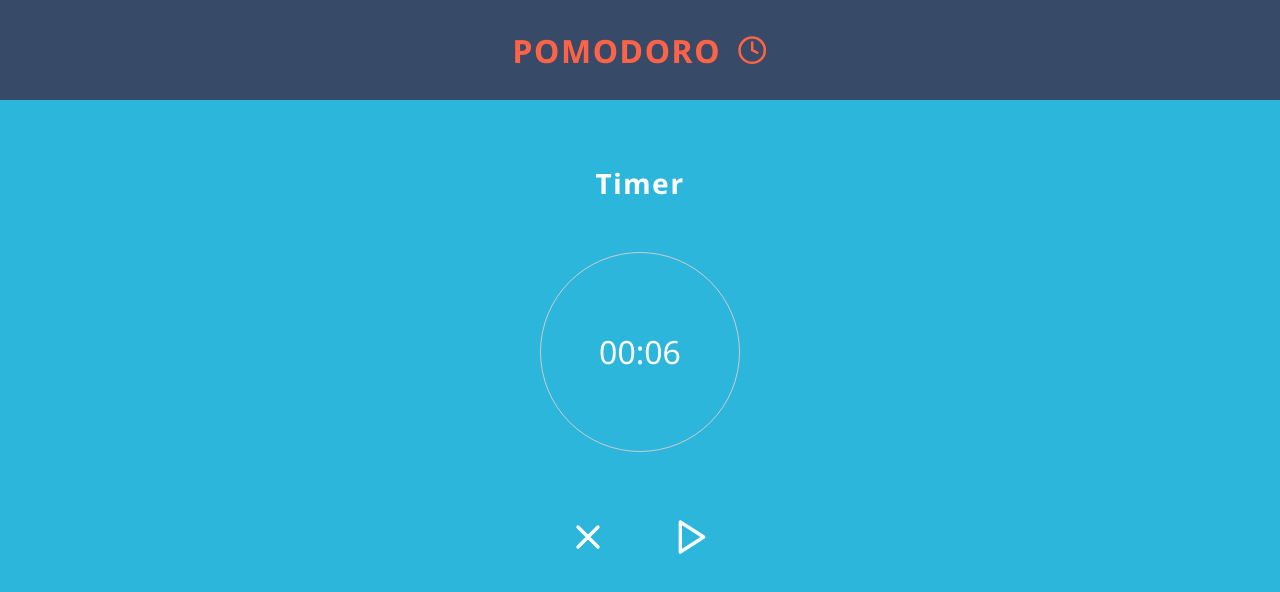
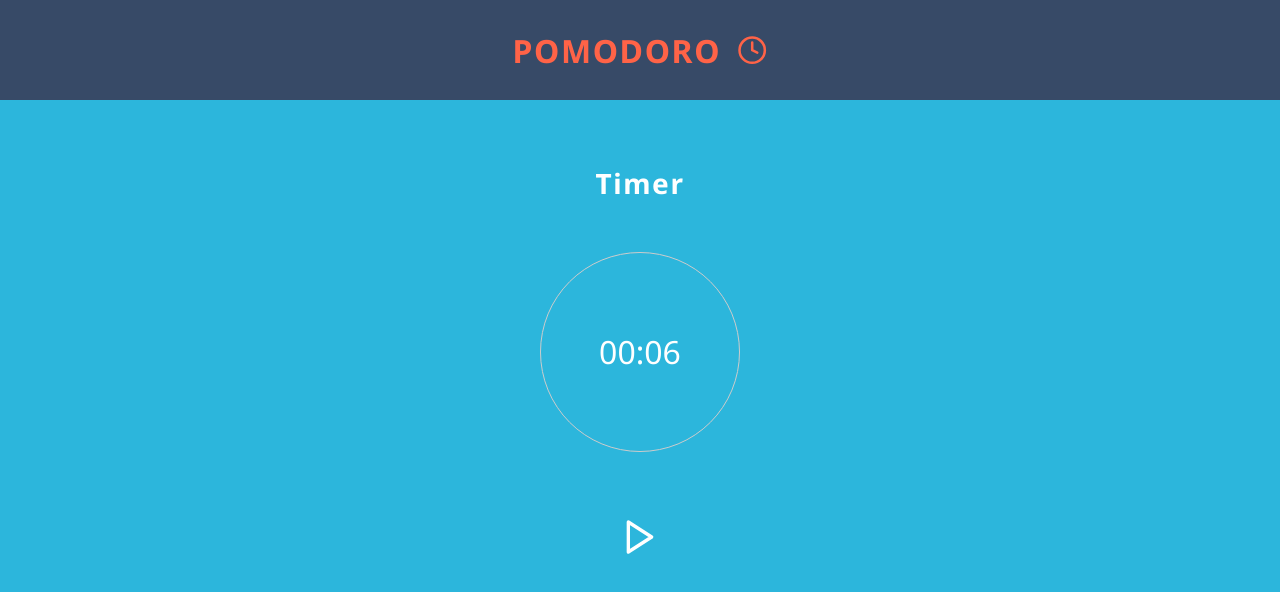
Before and after one commit to Rykasa/pomodoro-timer, a React (Vite) app: page / in a window 1280 px wide. Shown: the top 592 px of the page. Built offline with nearby package versions, Linux system fonts and the light colour scheme.

Commit message:
add timer functionalities

```diff
--- a/package.json
+++ b/package.json
@@ -14,6 +14,7 @@
     "styled-components": "^5.3.5"
   },
   "devDependencies": {
+    "@types/node": "^17.0.40",
     "@types/react": "^18.0.0",
     "@types/react-dom": "^18.0.0",
     "@types/styled-components": "^5.1.25",
--- a/src/components/Timer/index.tsx
+++ b/src/components/Timer/index.tsx
@@ -1,11 +1,16 @@
 import { FiPlay, FiX } from "react-icons/fi"
+import { useCountdown } from "../../hooks/useCountdown";
 import { Countdown } from "../Countdown";
 import * as C from './styles';
 
 export function Timer(){
+
+  const { isActive, startCountdown, stopCountdown, hadBreak } = useCountdown()
+
   return(
     <C.Container>
           <C.TimerHeading>Timer</C.TimerHeading>
+          {hadBreak && 'Take a break'}
           <C.TimeWrapper>
             <C.ProgressBar />
             <C.Countdown>
@@ -13,12 +18,15 @@ export function Timer(){
             </C.Countdown>
           </C.TimeWrapper>
         <C.BtnContainer>
-          <C.Button>
-            <FiX />
-          </C.Button>
-          <C.Button>
-            <FiPlay />
-          </C.Button>
+            {isActive ? (
+              <C.Button onClick={stopCountdown}>
+                <FiX />
+              </C.Button>
+            ) : (
+              <C.Button onClick={startCountdown}>
+                <FiPlay />
+              </C.Button>
+            )}
         </C.BtnContainer>
       </C.Container>
   )
--- a/src/contexts/CountdownContext.tsx
+++ b/src/contexts/CountdownContext.tsx
@@ -6,27 +6,60 @@ interface CountdownProviderProps {
 
 interface CountdownContextData {
   isActive: boolean;
+  hadBreak: boolean;
   minutes: number;
   seconds: number;
   startCountdown: () => void;
+  stopCountdown: () => void;
 }
+
+let countdownTimeout: NodeJS.Timeout
 
 export const CountdownContext = createContext({} as CountdownContextData)
 
 export function CountdownProvider({children}: CountdownProviderProps){
   const [time, setTime] = useState(0.1 * 60)
   const [isActive, setIsActive] = useState(false)
+  const [hasFinished, setHasFinished] = useState(false)
+  const [hadBreak, setHadBreak] = useState(false)
 
   useEffect(()=>{
     if(isActive && time > 0){
-      setTimeout(() =>{
+      countdownTimeout = setTimeout(() =>{
         setTime(time - 1)
       }, 1000)
+    }else if(isActive && time === 0){
+      setHasFinished(true)
+      setIsActive(false)
     }
   }, [isActive, time])
 
+  useEffect(() =>{
+    if(hasFinished && !hadBreak){
+      setTime(0.05 * 60)
+      setIsActive(true)
+      setHasFinished(false)
+      setHadBreak(true)
+      const delay = new Date().getTime() + 2000
+      while(parseInt(new Date().toString()) < delay){}
+      console.log(delay)
+    }else if(hasFinished && time === 0){
+      setTime(0.1 * 60)
+      setHasFinished(false)
+      setHadBreak(false)
+    }
+  }, [hasFinished])
+
   function startCountdown(){
     setIsActive(true)
+  }
+
+  function stopCountdown(){
+    clearTimeout(countdownTimeout)
+    setTime(0.1 * 60)
+    setIsActive(false)
+    setHasFinished(false)
+    setHadBreak(false)
   }
 
   const minutes = Math.floor(time / 60)
@@ -34,7 +67,14 @@ export function CountdownProvider({children}: CountdownProviderProps){
 
 
   return(
-    <CountdownContext.Provider value={{ isActive, minutes, seconds, startCountdown }}>
+    <CountdownContext.Provider value={{
+      isActive,
+      hadBreak,
+      minutes,
+      seconds,
+      startCountdown,
+      stopCountdown
+    }}>
       {children}
     </CountdownContext.Provider>
   )
```
Also changed, not shown: 1 other file (tests, documents, lock files or other folders).
